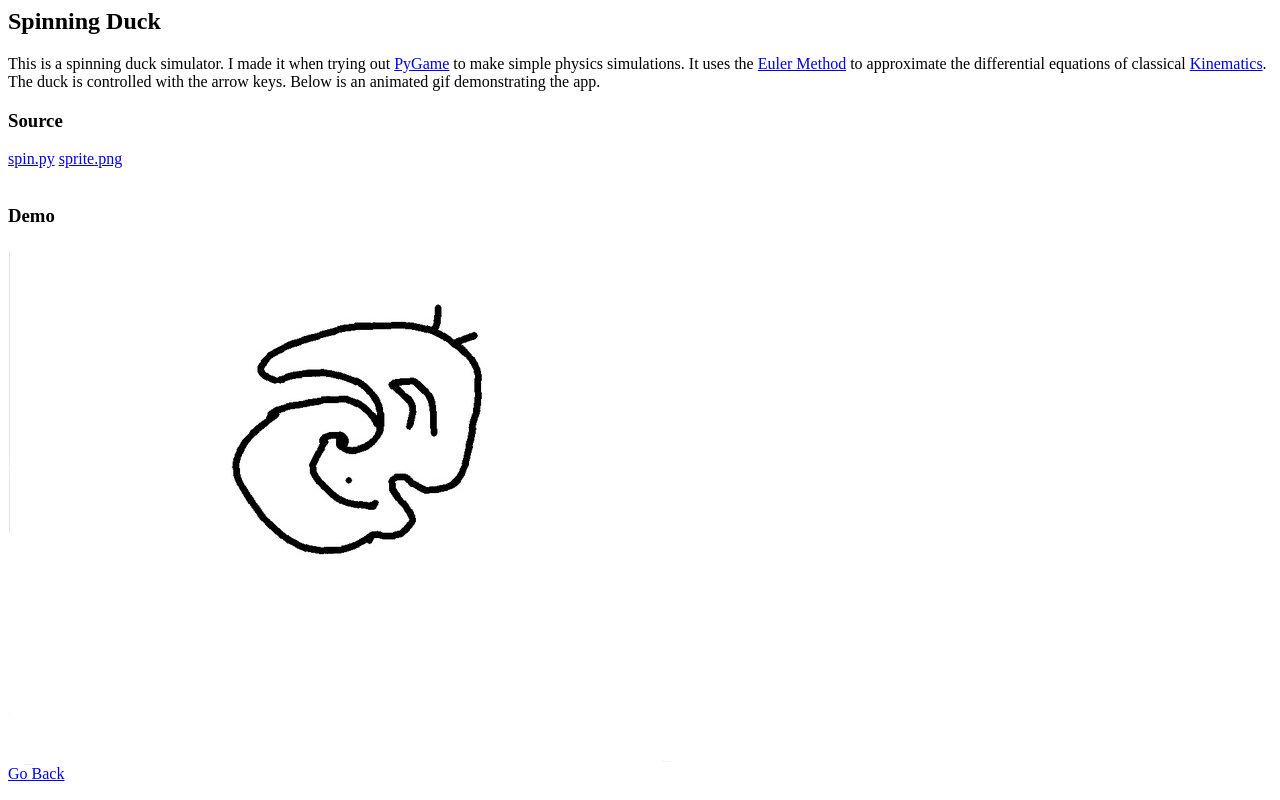
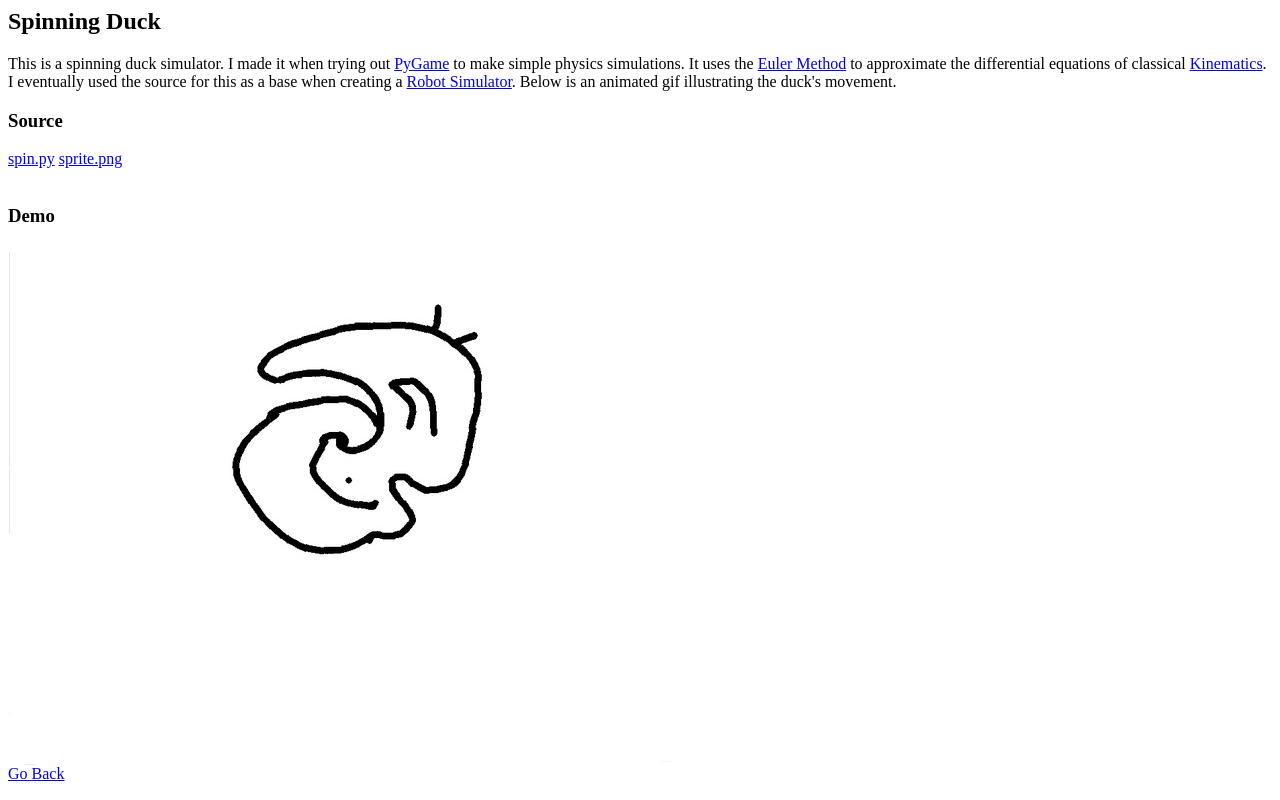
Before and after one commit to michaelore/portfolio, a plain HTML site: page content/toys/duck/index.html in a window 1280 px wide. Drawn offline with Linux system fonts and the light colour scheme.

Commit message:
Added link to robot from duck

```diff
--- a/content/toys/duck/index.html
+++ b/content/toys/duck/index.html
@@ -1,5 +1,5 @@
 <h2>Spinning Duck</h2>
-<p>This is a spinning duck simulator. I made it when trying out <a href="http://www.pygame.org/">PyGame</a> to make simple physics simulations. It uses the <a href="http://http://en.wikipedia.org/wiki/Euler_method">Euler Method</a> to approximate the differential equations of classical <a href="http://en.wikipedia.org/wiki/Kinematics">Kinematics</a>. The duck is controlled with the arrow keys. Below is an animated gif demonstrating the app.</p>
+<p>This is a spinning duck simulator. I made it when trying out <a href="http://www.pygame.org/">PyGame</a> to make simple physics simulations. It uses the <a href="http://http://en.wikipedia.org/wiki/Euler_method">Euler Method</a> to approximate the differential equations of classical <a href="http://en.wikipedia.org/wiki/Kinematics">Kinematics</a>. I eventually used the source for this as a base when creating a <a href="../../extracurricular/robot/">Robot Simulator</a>. Below is an animated gif illustrating the duck's movement.</p>
 <h3>Source</h3>
 <a href="spin.py">spin.py</a>
 <a href="sprite.png">sprite.png</a><br /><br />
```
